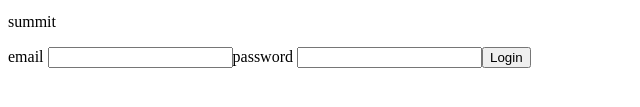
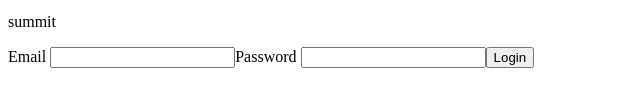
Before and after one commit to send2abhishek/vue-js-tutorial, a plain HTML site: page index.html in a window 1280 px wide. Shown: the part 303-410 px from the top of the page, 0-640 px from the left. Drawn offline with nearby package versions, Linux system fonts and the light colour scheme.

Commit message:
form handling

```diff
--- a/index.html
+++ b/index.html
@@ -62,8 +62,14 @@
             <form @submit.prevent="handleSubmit">
                 <h1>{{title}}</h1>
                 <p v-for="(str,i) in names" :key="i">{{str}}</p>
-                <custom-input v-model="email"  :label="emailLabel"  />
-                <custom-input v-model="password" label="password" />
+
+                <custom-input
+                v-for="(input,i) in inputs"
+                :key="i" v-model="input.value"
+                :label="input.label"
+                :type="input.type"
+                />
+
                 <button>Login</button>
             </form>
 
@@ -72,15 +78,24 @@
         data: function () {
           return {
             names: ["abhishek", "aryan", "summit"],
+            inputs: [
+              {
+                label: "Email",
+                value: "",
+                type: "email",
+              },
+              {
+                label: "Password",
+                value: "",
+                type: "password",
+              },
+            ],
             title: "Login Form",
-            email: "",
-            password: "",
-            emailLabel: "email",
           };
         },
         methods: {
           handleSubmit() {
-            console.log("submitted", this.email, this.password);
+            console.log("submitted", this.inputs);
           },
         },
       });
@@ -90,11 +105,11 @@
 
             <label>
                 {{label}}
-                <input type="text" v-model="inputValue" />
+                <input :type="type" v-model="inputValue" />
             </label>
 
           `,
-        props: ["label", "modelValue"],
+        props: ["label", "modelValue", "type"],
         computed: {
           inputValue: {
             get() {
```
